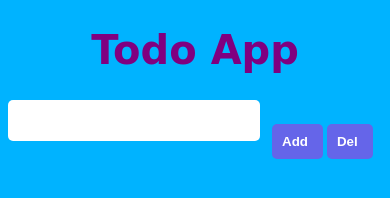
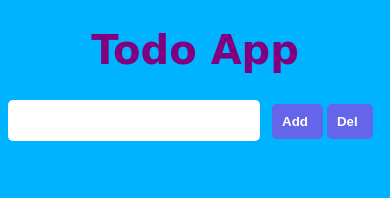
Before and after one commit to firsttestgithub/Todo-App, a plain HTML site: page index.html in a window 390 px wide. Drawn offline with Linux system fonts and the light colour scheme.

Commit message:
Add files via upload

```diff
--- a/style1.css
+++ b/style1.css
@@ -37,6 +37,12 @@ button{
 button:hover{
     background-color:brown;
 }
+button::after{
+
+    content: "\a";
+    white-space: pre;
+
+}
 ul,li{
 color:black;
 font-size:25px;
@@ -44,11 +50,10 @@ font-style: italic;
 font-family: 'Roboto', sans-serif;
 font-family: 'Water Brush', cursive;
 }
+
+
 @media only screen and (max-width: 600px) {
- button{
-   position: relative;
-   top:20px;
- }
+
 
  ul,li{
     text-align: center;
```
